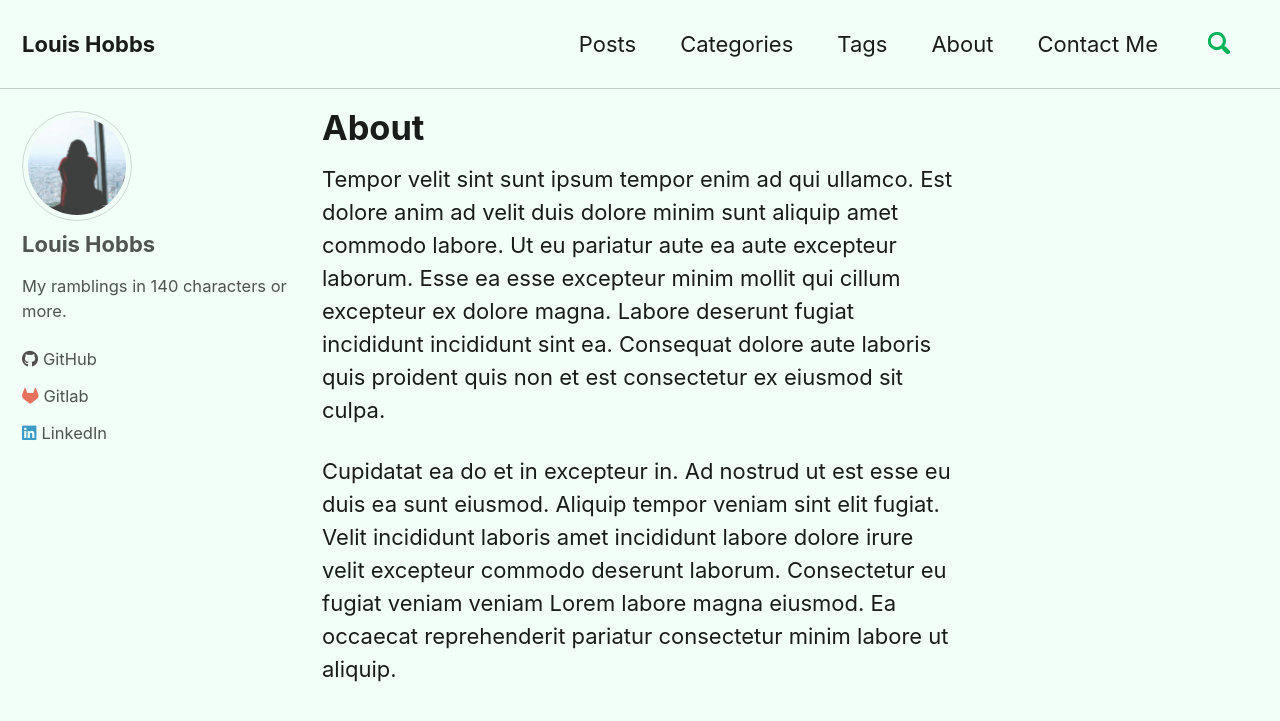
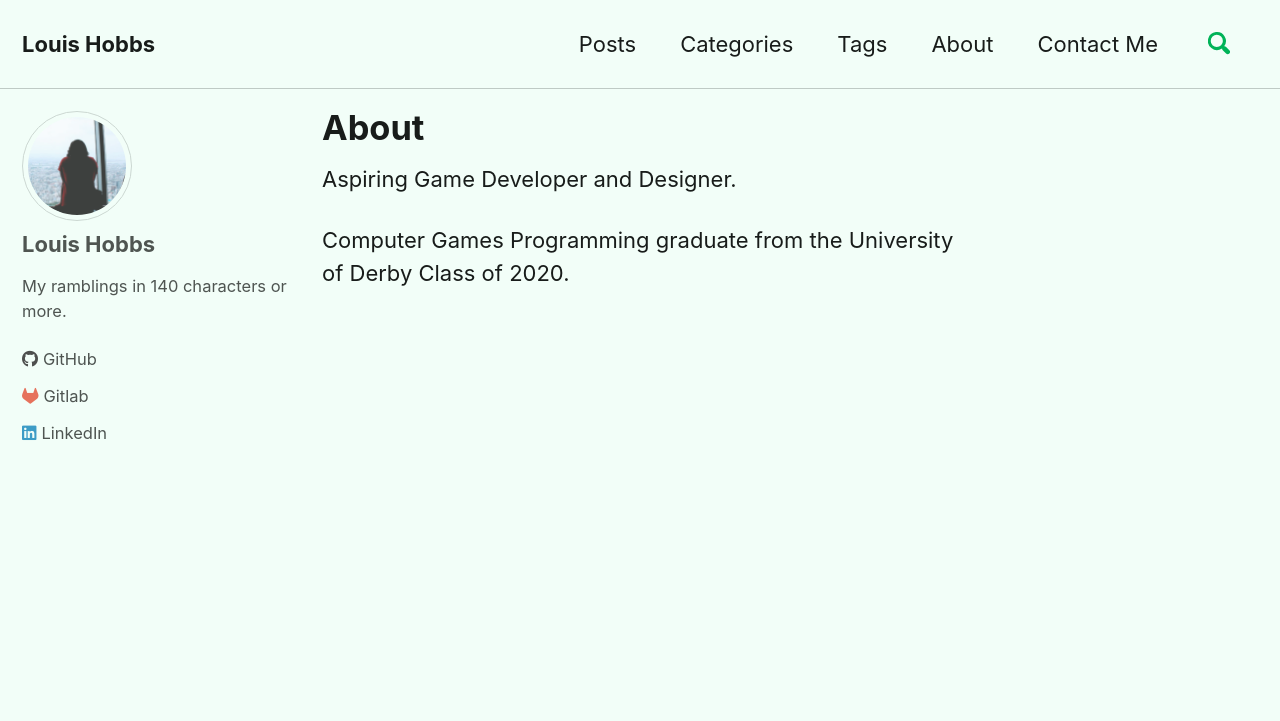
Before and after one commit to Bazzadwarf/Bazzadwarf.github.io, a Jekyll site: the page built from _pages/about.md, in a window 1280 px wide and 900 px high. Shown: the top 721 px of the window. Built offline with Jekyll 4.4.1, drawn with Linux system fonts in a browser that asks for light colours; cached includes are drawn as plain includes; nearby versions of some CDN libraries; a script that is not in the unit is left out; comment, search, counter and statistics services are not loaded.

Commit message:
Update placeholder about page text

```diff
--- a/_pages/about.md
+++ b/_pages/about.md
@@ -4,6 +4,6 @@ title: "About"
 layout: single
 ---
 
-Tempor velit sint sunt ipsum tempor enim ad qui ullamco. Est dolore anim ad velit duis dolore minim sunt aliquip amet commodo labore. Ut eu pariatur aute ea aute excepteur laborum. Esse ea esse excepteur minim mollit qui cillum excepteur ex dolore magna. Labore deserunt fugiat incididunt incididunt sint ea. Consequat dolore aute laboris quis proident quis non et est consectetur ex eiusmod sit culpa.
+Aspiring Game Developer and Designer.
 
-Cupidatat ea do et in excepteur in. Ad nostrud ut est esse eu duis ea sunt eiusmod. Aliquip tempor veniam sint elit fugiat. Velit incididunt laboris amet incididunt labore dolore irure velit excepteur commodo deserunt laborum. Consectetur eu fugiat veniam veniam Lorem labore magna eiusmod. Ea occaecat reprehenderit pariatur consectetur minim labore ut aliquip.
+Computer Games Programming graduate from the University of Derby Class of 2020.
```
